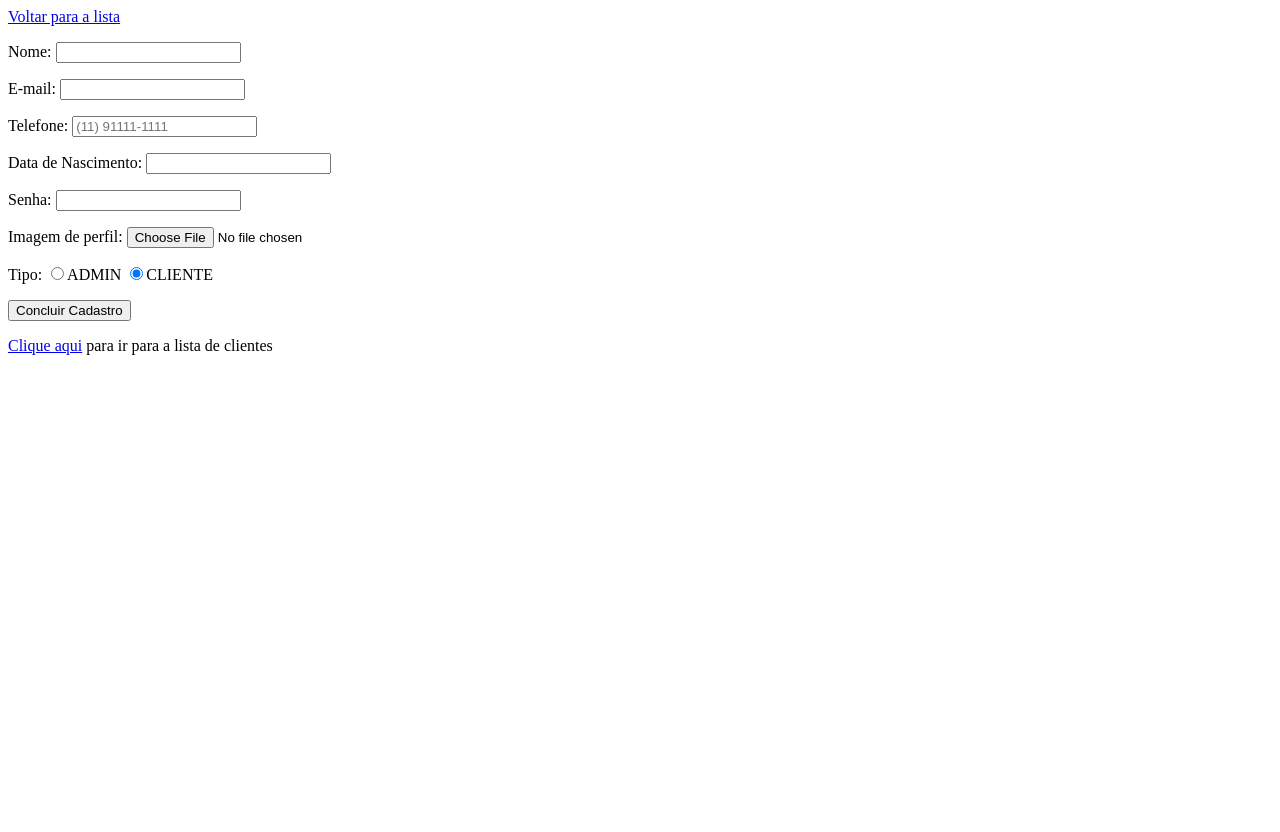
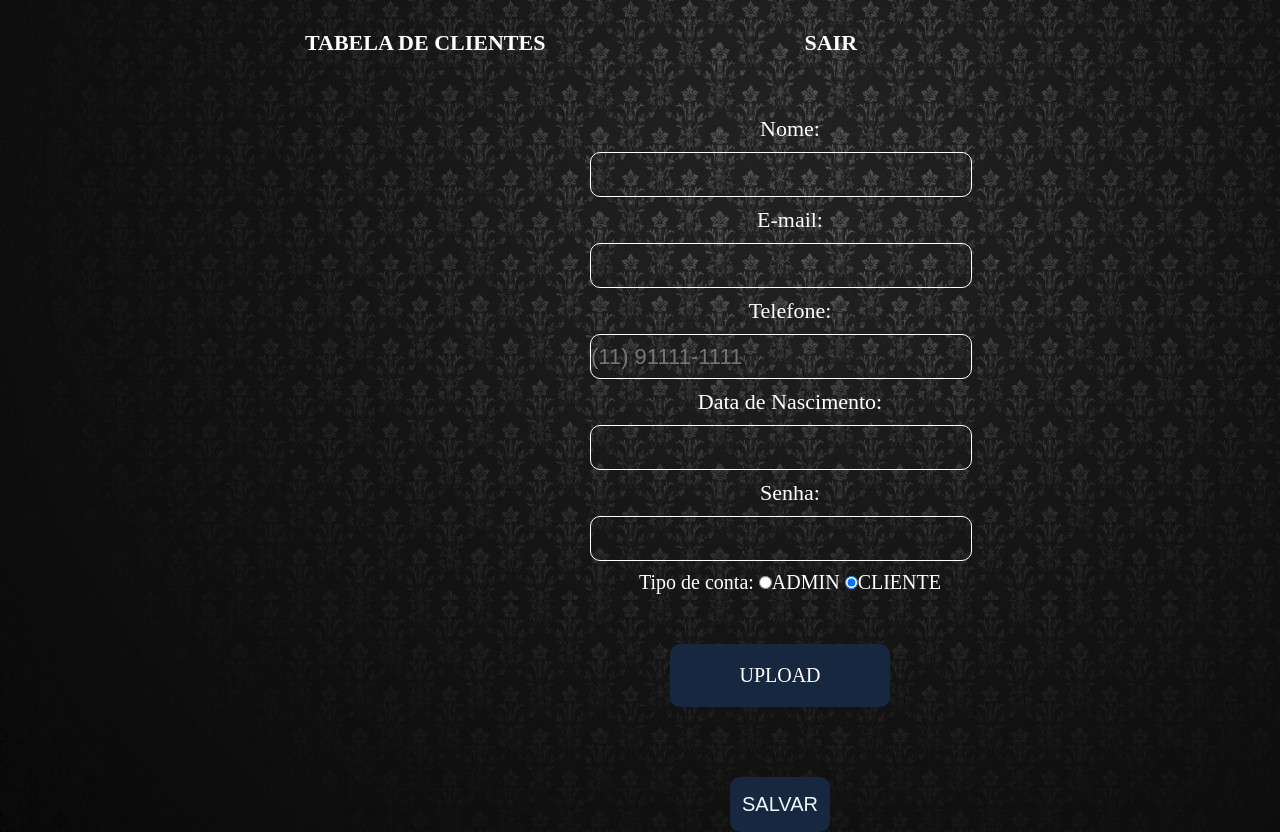
Before and after one commit to SamuelSPrado/Projeto_aplicacao_web, a PHP site: page /cadastrar_cliente.php in a window 1280 px wide. Before the commit the page ends 355 px from the top, so only its background shows below. Run offline with PHP 8.4, Linux system fonts and the light colour scheme; a user stored in the database is signed in.

Commit message:
tela de cadastrar clientes estilizada

```diff
--- a/cadastrar_cliente.php
+++ b/cadastrar_cliente.php
@@ -30,19 +30,19 @@ if(count($_POST)> 0)
 
     if(strlen($senha_primaria) < 6 && strlen($senha_primaria) > 16)
     {
-        $erro = "A senha de conter entre 6 e 16 caracteres";
+        $erro = "<p class='msg_fail'>A senha de conter entre 6 e 16 caracteres</p>";
     }
 
     //Antes de criptografar
 
     if(empty($nome))
     {
-        $erro = "ERRO: O campo Nome é obrigatório!";
+        $erro = "<p class='msg_fail'>ERRO: O campo Nome é obrigatório!</p>";
     }
 
     if(empty($email) || !filter_var($email, FILTER_VALIDATE_EMAIL))
     {
-        $erro = "ERRO: O campo E-mail é obrigatório!";
+        $erro = "<p class='msg_fail'>ERRO: O campo E-mail é obrigatório!</p>";
     }
 
     if(!empty($data_nascimento))
@@ -55,15 +55,16 @@ if(count($_POST)> 0)
         }
         else
         {
-            $erro = "O campo Data de Nascimento deve seguir o padrão DD/MM/YYYY !";
+            $erro = "<p class='msg_fail'>O campo Data de Nascimento deve seguir o padrão DD/MM/YYYY !</p>";
         }
     }
 
     if(!empty($telefone))
     {
         $telefone = limpar_texto($telefone);
-        if(strlen($telefone) != 11){
-            $erro = "O campo telefone deve conter 11 dígitos!";
+        if(strlen($telefone) != 11)
+        {
+            $erro = "<p class='msg_fail'>O campo telefone deve conter 11 dígitos!</p>";
         }
     }
 
@@ -78,7 +79,7 @@ if(count($_POST)> 0)
             $arq['tmp_name']);
 
         if($path == false)
-            $erro = "Falha ao enviar arquivo";
+            $erro = "<p class='msg_fail'>Falha ao enviar arquivo</p>";
     }
 
     if($erro)
@@ -111,7 +112,7 @@ if(count($_POST)> 0)
         $sucesso = $mysqli->query($sql_code) or die($mysqli->error);
         if($sucesso)
         {
-            echo "<p><b>Cliente cadastrado com sucesso!</b></p>";
+            echo "<p class='msg_sucess'><b>Cliente cadastrado com sucesso!</b></p>";
             unset($_POST);
         }
     }
@@ -124,42 +125,57 @@ if(count($_POST)> 0)
     <meta http-equiv="X-UA-Compatible" content="IE=edge">
     <meta name="viewport" content="width=device-width, initial-scale=1.0">
     <title>Cadastrar Clientes</title>
+    <link rel="stylesheet" href="estilos/cadastro.css">
 </head>
 <body>
-    <a href="clientes.php">Voltar para a lista</a>
+    <header class="cabecalho">
+        <div class="caixa">
+            <nav>
+                <ul>
+                    <li><a href="clientes.php">Tabela de clientes</a></li>
+                    <li><a href="index.php">Sair</a></li>
+                </ul>
+            </nav>
+        </div>
+    </header>
+    <main>
         <form enctype="multipart/form-data" method="POST" action="">
-        <p>
+            <p class="formulario">
                 <label for="">Nome:</label>
-            <input value="<?php if(isset($_POST['nome'])) echo $_POST['nome'];?>" name="nome" type="text"><br></p>
-        <p>
+                <input value="<?php if(isset($_POST['nome'])) echo $_POST['nome'];?>" name="nome" type="text">
+            </p>
+            <p class="formulario">
                 <label for="">E-mail:</label>
-            <input value="<?php if(isset($_POST['email'])) echo $_POST['email'];?>" name="email" type="text"><br>
+                <input value="<?php if(isset($_POST['email'])) echo $_POST['email'];?>" name="email" type="text">
+            </p>
+            <p class="formulario">
+                <label for="">Telefone:</label>
+                <input value="<?php if(isset($_POST['telefone'])) echo $_POST['telefone'];?>" placeholder="(11) 91111-1111" name="telefone" type="text">
+            </p>
+            <p class="formulario">
+                <label for="">Data de Nascimento:</label>
+                <input value="<?php if(isset($_POST['data_nascimento'])) echo $_POST['data_nascimento'];?>" name="data_nascimento" type="text">
+            </p>
+            <p class="formulario">
+                <label for="">Senha:</label>
+                <input value="<?php if(isset($_POST['senha'])) echo $_POST['senha'];?>" name="senha" type="password">
             </p>
             <p>
-            <label for="">Telefone:</label>
-            <input value="<?php if(isset($_POST['telefone'])) echo $_POST['telefone'];?>" placeholder="(11) 91111-1111" name="telefone" type="text"><br>
-        </p>
-        <p>
-            <label for="">Data de Nascimento:</label>
-            <input value="<?php if(isset($_POST['data_nascimento'])) echo $_POST['data_nascimento'];?>" name="data_nascimento" type="text"><br>
-        </p>
-        <p>
-            <label for="">Senha:</label>
-            <input value="<?php if(isset($_POST['senha'])) echo $_POST['senha'];?>" name="senha" type="password"><br>
-        </p>
-        <p>
-            <label for="">Imagem de perfil:</label>
-            <input name="foto" type="file"><br>
-        </p>
-        <p>
-            <label for="">Tipo:</label>
+            <label for="">Tipo de conta:</label>
             <input name="admin" value="1" type="radio">ADMIN
             <input name="admin" value="0" checked type="radio">CLIENTE
             </p>
-        <p>
-            <button type="submit">Concluir Cadastro</button>
-        </p>
+            <div class="arquivo">
+                <label class="foto" for="arquivo">UPLOAD</label>
+                <input name="foto" type="file" id="arquivo">
+            </div>
+            <div class="local-botao">
+                <button type="submit" class="botao">SALVAR</button>
+            </div>
         </form>
-    <p><a href="clientes.php">Clique aqui</a> para ir para a lista de clientes</p>
+    </main>
+    <footer>
+        <p></p>
+    </footer>
 </body>
 </html>
--- a/estilos/cadastro.css
+++ b/estilos/cadastro.css
@@ -0,0 +1,171 @@
+*{
+    padding: 0;
+    margin: 0;
+}
+
+body{
+    background-image: url(../imagens/pattern_texture_textured-257694.jpg);
+}
+
+.cabecalho{
+    padding: 30px;
+    background-image: url(../imagens/pattern_texture_textured-257694.jpg);
+}
+
+.caixa {
+    position: relative;
+    width: 940px;
+    margin: 0 auto;
+}
+
+nav{
+    position: left;
+    top: -25px;
+    right: 0;
+}
+
+nav li{
+    display: inline;
+    margin: 0 0 0 15px;
+    padding: 120px;
+}
+
+nav a{
+    text-transform: uppercase;
+    color: black;
+    font-weight: bold;
+    font-size: 22px;
+    text-decoration: none;
+    color: white;
+}
+
+nav a:hover {
+    color: aqua;
+    font-size: 24px;
+    text-decoration: underline;
+}
+
+main{
+    font-size: 20px;
+}
+
+main form{
+    width: 420px;
+    margin: 30px 0px auto;
+    padding-left: 580px;
+}
+
+main form p{
+    color: white;
+    text-align: center;
+    font-size: 20px solid;
+}
+
+.formulario label{
+    font-size: 22px;
+}
+
+.formulario input{
+    background: transparent;
+    color: black;
+    text-align: none;
+    font-size: 22px;
+    display: block;
+    height: 23px;
+    width: 380px;
+    margin: 10px;
+    border-radius: 10px;
+    border: 1px solid black;
+    padding: 10px 0px;
+    border-color: white;
+}
+
+.formulario input:hover{
+    border-color: black;
+    border-radius: 15px;
+    height: 25px;
+    background-color: white;
+}
+
+.arquivo{
+    margin: 50px 90px;
+}
+
+.arquivo input[type="file"]{
+    display: none;
+}
+
+.arquivo label {
+    padding: 20px 10px;
+    width: 200px;
+    background-color: rgb(23, 39, 63);
+    color: #FFF;
+    text-transform: uppercase;
+    text-align: center;
+    display: block;
+    margin-top: 10px;
+    cursor: pointer;
+    border-radius: 10px;
+}
+
+.arquivo label:hover{
+    background-color: aqua;
+    border-radius: 60px;
+    transform: scale(1.3);
+    transition: all 0.5s;
+}
+
+form #tipo{
+    color: white;
+    margin-left: 40px;
+    padding: 10px 10px 10px 10px;
+    text-align: justify;
+}
+
+ul{
+    text-align: justify;
+    display: block;
+    color: #FFF;
+}
+
+.botao{
+    background-color: rgb(23, 39, 63);
+    color: aliceblue;
+    font-size: 20px;
+    height: 55px;
+    width: 100px;
+    border: none;
+    border-radius: 10px;
+}
+
+.botao:hover{
+    background-color: aqua;
+    color: black;
+    transform: scale(1.3);
+    transition: all 0.5s;
+    border-radius: 60px;
+}
+
+.local-botao{
+    padding-top: 20px;
+    text-align: 80px;
+    margin-left: 150px;
+
+}
+
+.msg_sucess{
+    font-size: 20px;
+    color: greenyellow;
+    text-decoration: dashed;
+}
+
+.msg_fail{
+    font-size: 10px;
+    text-align: center;
+    color: red;
+    text-decoration: dashed;
+}
+
+footer{
+    padding: 0px;
+}
--- a/estilos/index.css
+++ b/estilos/index.css
@@ -59,12 +59,14 @@ input::placeholder{
 
 .botao:hover{
     background-color: rgb(39, 181, 216);
+    transform: scale(1.2);
+    transition: all 0.5s;
 }
 
 .erro{
     margin-top: 20px;
     color: red;
-    background-color: white;
-    font-size: 20px;
+    text-shadow: 5px white;
+    font-size: 40px;
     text-align: center;
 }
```
Also changed, not shown: arquivos/63696a0b3ec53.jpg (added), arquivos/636976c0c8e10.jpg (added), arquivos/6369785be3d30.jpg (added), arquivos/6369787b5daa1.jpg (added), imagens/fundo_cadastro.jpg (added), imagens/pattern_texture_textured-257694.jpg (added). Lines whose indentation alone changed are shown as unchanged.
